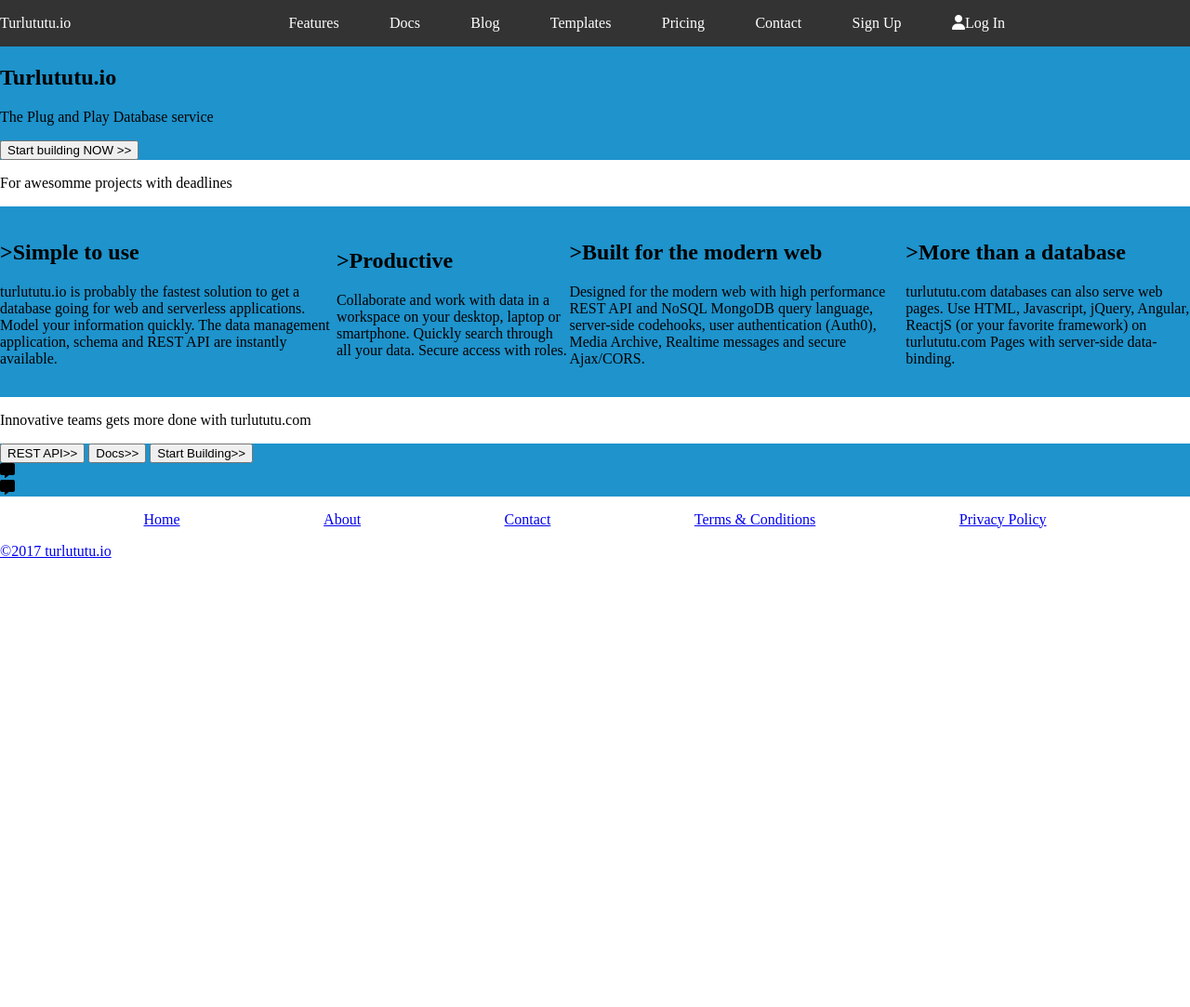
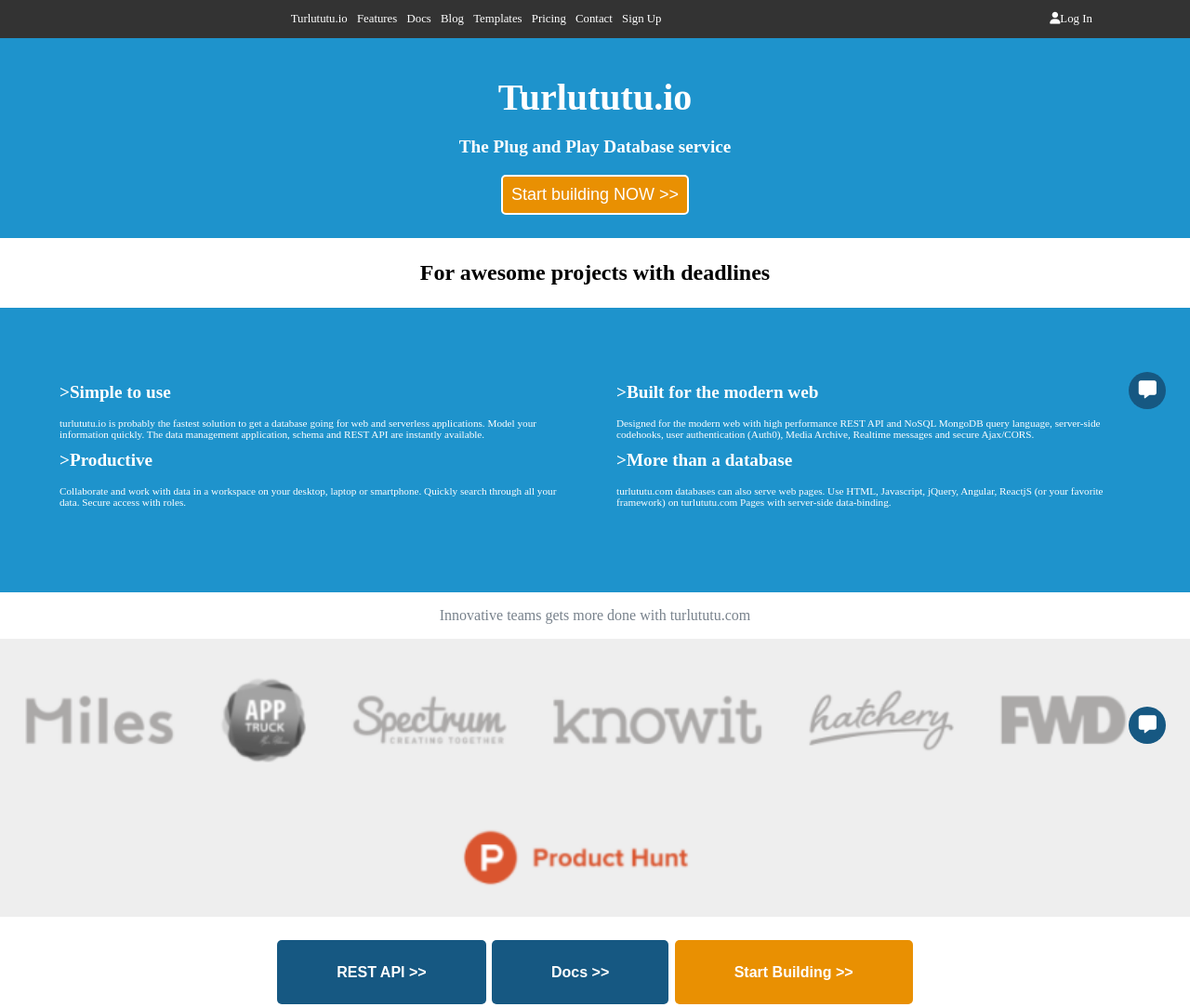
Before and after one commit to GigiTheGiraffe/turltutu.github.io, a plain HTML site: page index.html in a window 1280 px wide. Shown: the top 1083 px of the page at 93% size. Before the commit the page ends 800 px from the top, so only its background shows below. Drawn offline with Linux system fonts and the light colour scheme.

Commit message:
Need get img, font-size not good enough but background-color placed, and overall style respected

```diff
--- a/index.html
+++ b/index.html
@@ -11,9 +11,9 @@
 
 <body>
     <header>
-        <p>Turlututu.io</p>
         <nav>
             <ul>
+                <li><a href="#">Turlututu.io</a></li>
                 <li><a href="#">Features</a></li>
                 <li><a href="#">Docs</a></li>
                 <li><a href="#">Blog</a></li>
@@ -22,17 +22,19 @@
                 <li><a href="#">Contact</a></li>
                 <li><a href="#">Sign Up</a></li>
             </ul>
+            <p><a href="#"><i class="fa-solid fa-user"></i>Log In</a></p>
         </nav>
-        <p><a href="#"><i class="fa-solid fa-user"></i>Log In</a></p>
     </header>
     <main>
         <section>
-            <h1>Turlututu.io</h1>
-            <p>The Plug and Play Database service</p>
-            <button>Start building NOW >></button>
+            <section>
+                <h1>Turlututu.io</h1>
+                <p>The Plug and Play Database service</p>
+                <button><a href="#">Start building NOW >></a></button>
+            </section>
         </section>
-        <p>For awesomme projects with deadlines</p>
-        <article>
+        <p>For awesome projects with deadlines</p>
+        <section>
             <ul>
                 <li>
                     <h2>>Simple to use</h2>
@@ -57,22 +59,16 @@
                         (or your favorite framework) on turlututu.com Pages with server-side data-binding.</p>
                 </li>
             </ul>
-        </article>
+        </section>
         <p>Innovative teams gets more done with turlututu.com</p>
+        <img src="logos.png" alt="Partners of turlututu">
         <section>
-            <!-- ajouter 7 images-->
+            <button><a href="#">REST API >></a></button>
+            <button><a href="#">Docs >></a></button>
+            <button><a href="#">Start Building >></a></button>
         </section>
-        <section>
-            <button>REST API>></button>
-            <button>Docs>></button>
-            <button>Start Building>></button>
-        </section>
-        <article>
-            <i class="fa-solid fa-message"></i>
-        </article>
-        <article>
-            <i class="fa-solid fa-message"></i>
-        </article>
+        <button><a href="#"><i class="fa-solid fa-message"></i></a></button>
+        <button><a href="#"><i class="fa-solid fa-message"></i></a></button>
     </main>
     <footer>
         <ul>
--- a/style.css
+++ b/style.css
@@ -1,9 +1,7 @@
 body {
     margin: 0;
-    width: 100vw;
-    height: 100svh;
+    width: 100%;
     box-sizing: border-box;
-    overflow: hidden;
 }
 
 main {
@@ -14,24 +12,36 @@ main {
     width: 100%;
 }
 
-main > * {
+main>* {
     width: 100%;
 }
 
 header {
-    display: flex;
     color: white;
     background-color: #333333;
-    justify-content: space-between;
-    align-items: center;
     width: 100%;
+    min-height: 3%;
+    font-size: 0.8em;
 }
 
-header p {flex: 1;}
+header p {
+    flex: 2;
+}
 
-nav {flex: 3;}
+header p:last-child {
+    text-align: center;
+}
 
-header a, header a:visited {
+nav {
+    display: flex;
+    justify-content: space-between;
+    align-items: flex-start;
+    flex-wrap: nowrap;
+    text-wrap: nowrap;
+}
+
+a,
+a:visited {
     text-decoration: none;
     color: white;
 }
@@ -39,15 +49,176 @@ header a, header a:visited {
 ul {
     display: flex;
     list-style: none;
-    justify-content: space-evenly;
+    gap: 1%;
     align-items: center;
+    justify-content: center;
     padding: 0;
+    flex: 8;
+    flex-wrap: nowrap;
 }
 
-main section, main article {
+main section {
     background-color: #1E93CC;
+    color: white;
 }
 
-main > section:last-child {
-    background-color: none;
+main>section:last-of-type {
+    background-color: white;
 }
+
+footer {
+    display: flex;
+    color: white;
+    background-color: #333333;
+    justify-content: flex-start;
+    width: 100%;
+    min-height: 4%;
+    align-items: flex-start;
+    position: relative;
+    bottom: 0;
+    font-size: small;
+}
+
+footer ul {
+    justify-content: flex-start;
+    margin-left: 1%;
+}
+
+footer p {
+    flex: 2;
+    text-align: right;
+    margin-right: 1%;
+}
+
+footer li {
+    border-left: gray dotted 1px;
+    padding-left: 1%;
+}
+
+footer li:first-child {
+    border: none;
+}
+
+footer>* {
+    margin-top: 0.5%;
+}
+
+img {
+    background-color: #EEEEEE;
+}
+
+section:first-of-type {
+    display: flex;
+    flex-direction: column;
+    align-items: center;
+    padding-bottom: 1%;
+}
+
+section:first-of-type>p {
+    font-size: larger;
+    font-weight: bold;
+}
+
+h1 {
+    font-size: 2.5em;
+    margin-bottom: 0%;
+}
+
+section:first-of-type>button {
+    background-color: #E99002;
+    border: white solid 2px;
+    color: white;
+    border-radius: 5px;
+    font-size: large;
+    padding: 3%;
+}
+
+main>p:first-of-type {
+    font-weight: 600;
+    font-size: 1.5em;
+    text-align: center;
+}
+
+main>p:last-of-type {
+    color: #78828C;
+    text-align: center;
+    font-size: 0.8;
+}
+
+main section:nth-of-type(2) {
+    display: flex;
+    box-sizing: border-box;
+    text-align: center;
+    justify-content: center;
+    padding: 5%;
+    text-align: left;
+}
+
+main section:nth-of-type(2) p {
+    font-size: 0.7em;
+}
+
+main section:nth-of-type(2) h2 {
+    margin-top: 0;
+    font-size: 1.2em;
+}
+
+main section:nth-of-type(2) ul {
+    display: block;
+    column-count: 2;
+    column-gap: 4%;
+}
+
+main section:last-of-type {
+    min-height: 100px;
+    display: flex;
+    align-items: center;
+    justify-content: center;
+    gap: 0.5%;
+    box-sizing: border-box;
+}
+
+main>section:last-of-type>button {
+    background-color: #165882;
+    color: white;
+    border-radius: 5px;
+    border: none;
+    padding: 2% 5%;
+    font-size: 1em;
+    font-weight: bold;
+    margin: 2% 0 4% 0;
+}
+
+main section:last-of-type button:last-of-type {
+    background-color: #E99002;
+}
+
+main article {
+    position: fixed;
+    left: 0;
+    z-index: 1;
+    color: black;
+}
+
+main>button {
+    width: 40px;
+    color: white;
+    background-color: #165882;
+    border-radius: 100%;
+    height: 40px;
+    font-size: larger;
+    border: none;
+    text-align: center;
+    position: absolute;
+    right: 2%;
+    z-index: 1;
+}
+
+main>button:first-of-type {
+    position: absolute;
+    bottom: 0%;
+}
+
+main>button:last-of-type {
+    top: 50%;
+}
```
Also changed, not shown: logos.png (added), turlututu-get.png (added).
